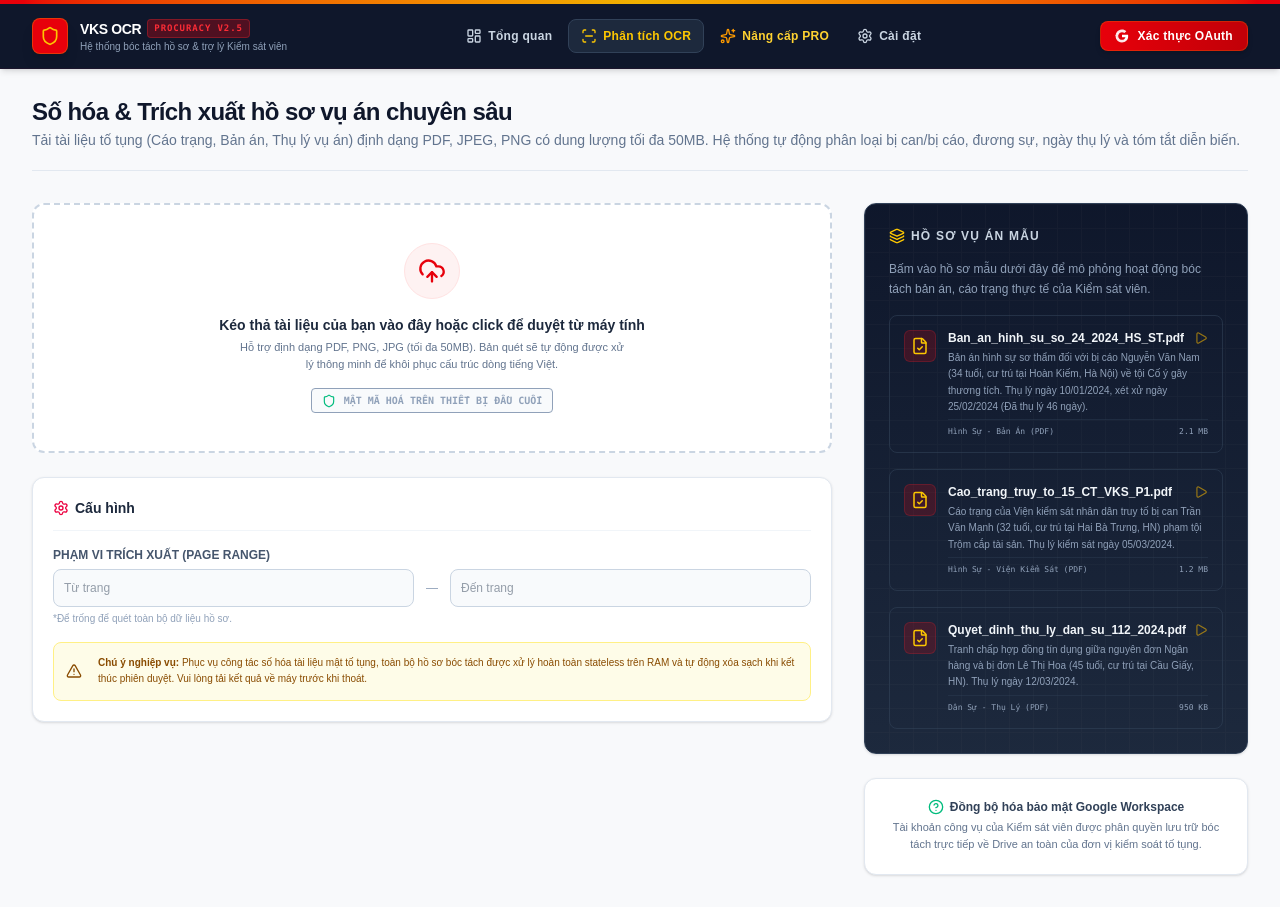
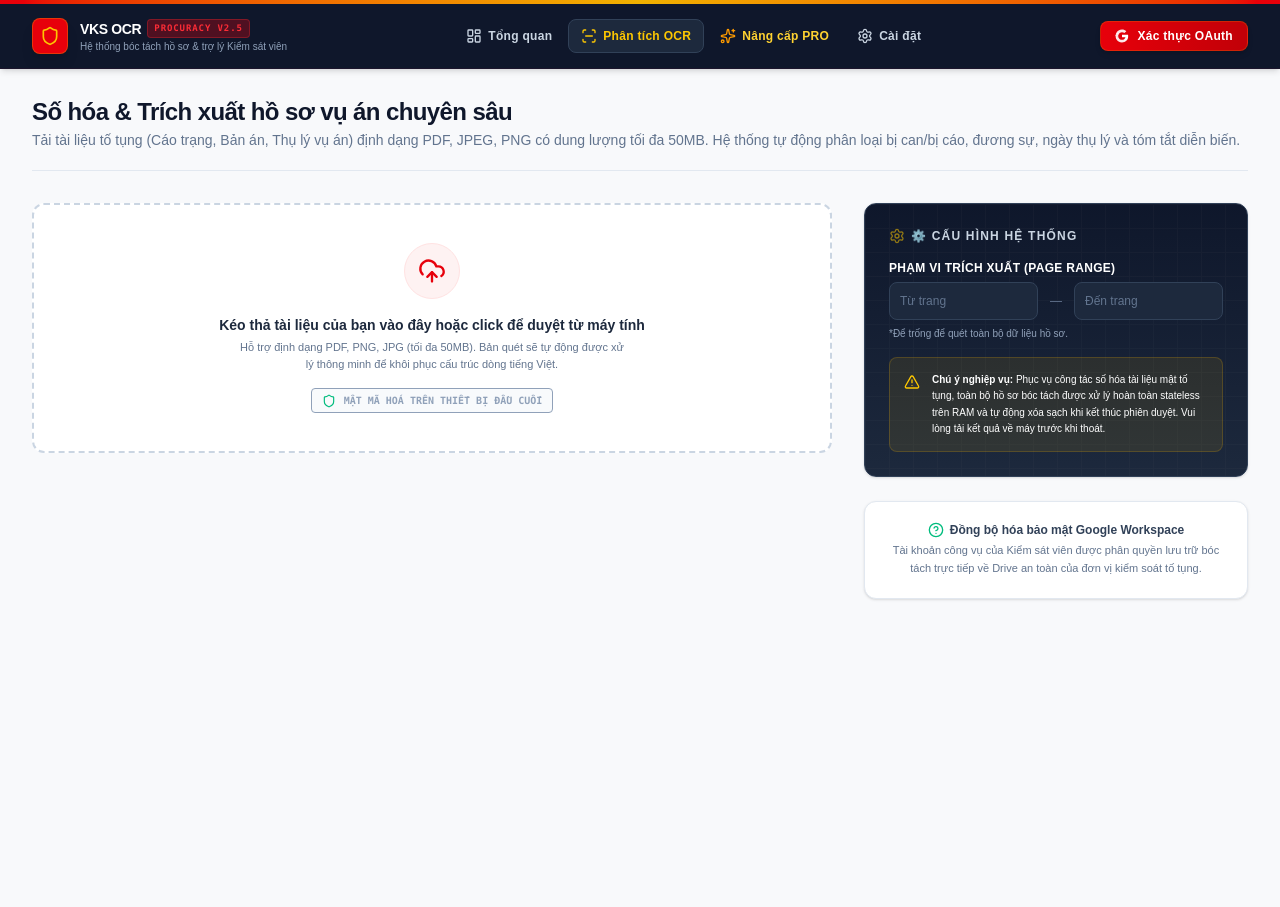
Before and after one commit to ruabien/gemini-ocr-cloudflare, a React (Vite) app: page / in a window 1280 px wide. Both pictures are taken after a click on the button "Phân tích OCR". After the commit the page ends 800 px from the top, so only its background shows below. Built offline with nearby package versions, Linux system fonts and the light colour scheme.

Commit message:
Tối ưu bố cục hai cột và tinh chỉnh giao diện hộp cấu hình Navy

```diff
--- a/src/components/OcrScanner.tsx
+++ b/src/components/OcrScanner.tsx
@@ -4,7 +4,7 @@
  */
 
 import React, { useState, useRef } from "react";
-import { UploadCloud, FileText, Settings, Shield, AlertTriangle, Play, HelpCircle, FileCheck, Layers, Activity, ScanLine } from "lucide-react";
+import { UploadCloud, Settings, Shield, AlertTriangle, HelpCircle, Layers, Activity, ScanLine } from "lucide-react";
 import { OcrConfig } from "../types";
 import * as pdfjs from 'pdfjs-dist';
 
@@ -13,33 +13,6 @@ interface OcrScannerProps {
   config: OcrConfig;
   setConfig: React.Dispatch<React.SetStateAction<OcrConfig>>;
 }
-
-const MOCK_DOCS = [
-  {
-    id: "mock-1",
-    name: "Ban_an_hinh_su_so_24_2024_HS_ST.pdf",
-    type: "Hình Sự - Bản Án (PDF)",
-    pages: 12,
-    size: "2.1 MB",
-    description: "Bản án hình sự sơ thẩm đối với bị cáo Nguyễn Văn Nam (34 tuổi, cư trú tại Hoàn Kiếm, Hà Nội) về tội Cố ý gây thương tích. Thụ lý ngày 10/01/2024, xét xử ngày 25/02/2024 (Đã thụ lý 46 ngày)."
-  },
-  {
-    id: "mock-2",
-    name: "Cao_trang_truy_to_15_CT_VKS_P1.pdf",
-    type: "Hình Sự - Viện Kiểm Sát (PDF)",
-    pages: 8,
-    size: "1.2 MB",
-    description: "Cáo trạng của Viện kiểm sát nhân dân truy tố bị can Trần Văn Mạnh (32 tuổi, cư trú tại Hai Bà Trưng, HN) phạm tội Trộm cắp tài sản. Thụ lý kiểm sát ngày 05/03/2024."
-  },
-  {
-    id: "mock-3",
-    name: "Quyet_dinh_thu_ly_dan_su_112_2024.pdf",
-    type: "Dân Sự - Thụ Lý (PDF)",
-    pages: 5,
-    size: "950 KB",
-    description: "Tranh chấp hợp đồng tín dụng giữa nguyên đơn Ngân hàng và bị đơn Lê Thị Hoa (45 tuổi, cư trú tại Cầu Giấy, HN). Thụ lý ngày 12/03/2024."
-  }
-];
 
 export default function OcrScanner({ onFileLoaded, config, setConfig }: OcrScannerProps) {
   const [dragActive, setDragActive] = useState(false);
@@ -324,17 +297,6 @@ export default function OcrScanner({ onFileLoaded, config, setConfig }: OcrScann
     }
   };
 
-  // Kích hoạt tệp mẫu nhanh tư pháp
-  const selectMockDoc = (id: string) => {
-    const doc = MOCK_DOCS.find(m => m.id === id);
-    if (doc) {
-      // Base64 ảo cho tài liệu mẫu
-      const virtualBase64 = "MOCK_BASE64_BYTES_LAW_DEPT";
-      const mimeType = doc.name.endsWith(".pdf") ? "application/pdf" : "image/jpeg";
-      simulateOcrProcess(doc.name, virtualBase64, mimeType);
-    }
-  };
-
   return (
     <div id="ocr-scanner-tab" className="max-w-7xl mx-auto px-4 sm:px-6 lg:px-8 py-8 space-y-8">
 
@@ -491,53 +453,6 @@ export default function OcrScanner({ onFileLoaded, config, setConfig }: OcrScann
               </div>
             )}
 
-            {/* Các tùy chỉnh tham số (Metadata & Engine) */}
-            <div className="bg-white p-5 rounded-xl border border-slate-200 shadow-sm space-y-4">
-              <h4 className="font-bold text-slate-800 text-xs sm:text-sm flex items-center space-x-1.5 border-b border-slate-100 pb-3">
-                <Settings className="h-4 w-4 text-rose-600" />
-                <span>Cấu hình</span>
-              </h4>
-
-              {/* MÔ HÌNH OCR VÀ XUẤT ĐỊNH DẠNG ĐƯỢC ẨN ĐỂ ĐƠN GIẢN HÓA GIAO DIỆN */}
-              {/* (Giá trị mặc định vẫn được lưu trong config state tại App.tsx và giữ nguyên logic payload) */}
-
-              {/* PHẠM VI TRÍCH XUẤT (PAGE RANGE) */}
-              <div>
-                <label className="block text-xs font-bold text-slate-600 mb-1.5 uppercase">Phạm vi trích xuất (Page Range)</label>
-                <div className="flex items-center space-x-3">
-                  <div className="w-1/2">
-                    <input
-                      type="number"
-                      min="1"
-                      placeholder="Từ trang"
-                      value={fromPage}
-                      onChange={(e) => setFromPage(e.target.value)}
-                      className="w-full bg-slate-50 border border-slate-300 rounded-lg p-2.5 text-xs font-medium text-slate-700 focus:outline-none focus:ring-1 focus:ring-red-500"
-                    />
-                  </div>
-                  <span className="text-slate-400 text-xs">—</span>
-                  <div className="w-1/2">
-                    <input
-                      type="number"
-                      min="1"
-                      placeholder="Đến trang"
-                      value={toPage}
-                      onChange={(e) => setToPage(e.target.value)}
-                      className="w-full bg-slate-50 border border-slate-300 rounded-lg p-2.5 text-xs font-medium text-slate-700 focus:outline-none focus:ring-1 focus:ring-red-500"
-                    />
-                  </div>
-                </div>
-                <p className="text-[10px] text-slate-400 mt-1">*Để trống để quét toàn bộ dữ liệu hồ sơ.</p>
-              </div>
-
-              <div className="flex items-center space-x-4 bg-yellow-50 text-yellow-800 p-3 rounded-lg border border-yellow-200 mt-2">
-                <AlertTriangle className="h-4 w-4 flex-shrink-0" />
-                <p className="text-[10px] leading-relaxed font-medium">
-                  <strong>Chú ý nghiệp vụ:</strong> Phục vụ công tác số hóa tài liệu mật tố tụng, toàn bộ hồ sơ bóc tách được xử lý hoàn toàn stateless trên RAM và tự động xóa sạch khi kết thúc phiên duyệt. Vui lòng tải kết quả về máy trước khi thoát.
-                </p>
-              </div>
-            </div>
-
             {/* NÚT BẮT ĐẦU TRÍCH XUẤT OCR */}
             {readyPayload && slicedPages.length > 0 && (
               <div className="flex justify-center mt-6">
@@ -552,46 +467,53 @@ export default function OcrScanner({ onFileLoaded, config, setConfig }: OcrScann
             )}
           </div>
 
-          {/* CHỌN TỆP MẪU NHANH TƯ PHÁP (Cột bên phải Desktop) */}
+          {/* CẤU HÌNH HỆ THỐNG (Cột bên phải Desktop) */}
           <div className="space-y-6">
             <div className="bg-gradient-to-b from-slate-900 to-slate-800 text-white p-6 rounded-xl border border-slate-700 shadow-sm relative overflow-hidden">
               <div className="absolute inset-0 opacity-5 bg-[linear-gradient(to_right,#808080_1px,transparent_1px),linear-gradient(to_bottom,#808080_1px,transparent_1px)] bg-[size:1.5rem_1.5rem]" />
 
-              <h4 className="font-bold text-xs uppercase tracking-widest text-slate-300 flex items-center mb-4">
-                <Layers className="h-4 w-4 mr-1.5 text-yellow-400" />
-                <span>Hồ sơ vụ án mẫu</span>
+              <h4 className="font-bold text-xs uppercase tracking-widest text-slate-300 flex items-center mb-4 relative z-10">
+                <Settings className="h-4 w-4 mr-1.5 text-yellow-400 animate-pulse" />
+                <span>⚙️ CẤU HÌNH HỆ THỐNG</span>
               </h4>
-              <p className="text-xs text-slate-400 leading-relaxed mb-4 font-normal">
-                Bấm vào hồ sơ mẫu dưới đây để mô phỏng hoạt động bóc tách bản án, cáo trạng thực tế của Kiểm sát viên.
-              </p>
 
-              <div className="space-y-4">
-                {MOCK_DOCS.map((doc) => (
-                  <div
-                    key={doc.id}
-                    onClick={() => selectMockDoc(doc.id)}
-                    className="bg-slate-850/50 hover:bg-slate-800 border border-slate-700/60 hover:border-yellow-500/30 p-3.5 rounded-lg cursor-pointer transition-all flex items-start space-x-3 group relative"
-                  >
-                    <div className="img-thumbnail rounded-md bg-red-600/20 group-hover:bg-red-600/30 text-yellow-400 flex items-center justify-center flex-shrink-0 border border-red-500/20 h-8 w-8">
-                      <FileCheck className="h-4.5 w-4.5" />
+              <div className="relative z-10 space-y-4">
+                <div>
+                  <label className="block text-xs font-bold text-slate-350 mb-1.5 uppercase tracking-wide">
+                    Phạm vi trích xuất (Page Range)
+                  </label>
+                  <div className="flex items-center space-x-3">
+                    <div className="w-1/2">
+                      <input
+                        type="number"
+                        min="1"
+                        placeholder="Từ trang"
+                        value={fromPage}
+                        onChange={(e) => setFromPage(e.target.value)}
+                        className="w-full bg-slate-800 border border-slate-700 rounded-lg p-2.5 text-xs font-medium text-slate-100 placeholder-slate-500 focus:outline-none focus:ring-1 focus:ring-yellow-500 focus:border-yellow-500"
+                      />
                     </div>
-                    <div className="min-w-0 flex-1">
-                      <div className="flex items-center justify-between">
-                        <h5 className="text-xs text-slate-100 font-bold truncate group-hover:text-yellow-400 transition-colors">
-                          {doc.name}
-                        </h5>
-                        <Play className="h-3.5 w-3.5 text-yellow-500 opacity-60 group-hover:opacity-100 transition-opacity ml-1 flex-shrink-0" />
-                      </div>
-                      <p className="text-[10px] text-slate-400 mt-1 font-medium leading-relaxed font-sans">
-                        {doc.description}
-                      </p>
-                      <div className="flex items-center justify-between text-[8px] text-slate-400 font-mono mt-1 pt-1.5 border-t border-slate-700/40">
-                        <span>{doc.type}</span>
-                        <span>{doc.size}</span>
-                      </div>
+                    <span className="text-slate-500 text-xs">—</span>
+                    <div className="w-1/2">
+                      <input
+                        type="number"
+                        min="1"
+                        placeholder="Đến trang"
+                        value={toPage}
+                        onChange={(e) => setToPage(e.target.value)}
+                        className="w-full bg-slate-800 border border-slate-700 rounded-lg p-2.5 text-xs font-medium text-slate-100 placeholder-slate-500 focus:outline-none focus:ring-1 focus:ring-yellow-500 focus:border-yellow-500"
+                      />
                     </div>
                   </div>
-                ))}
+                  <p className="text-[10px] text-slate-400 mt-1.5">*Để trống để quét toàn bộ dữ liệu hồ sơ.</p>
+                </div>
+
+                <div className="flex items-start space-x-3 bg-yellow-500/10 text-yellow-250 p-3.5 rounded-lg border border-yellow-500/20 mt-4">
+                  <AlertTriangle className="h-4 w-4 flex-shrink-0 text-yellow-400 mt-0.5" />
+                  <p className="text-[10px] leading-relaxed font-medium">
+                    <strong>Chú ý nghiệp vụ:</strong> Phục vụ công tác số hóa tài liệu mật tố tụng, toàn bộ hồ sơ bóc tách được xử lý hoàn toàn stateless trên RAM và tự động xóa sạch khi kết thúc phiên duyệt. Vui lòng tải kết quả về máy trước khi thoát.
+                  </p>
+                </div>
               </div>
             </div>
 
```
